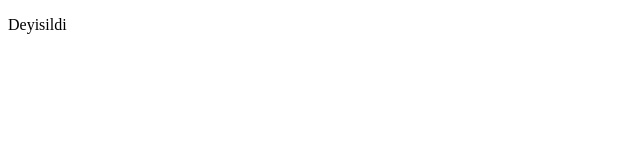
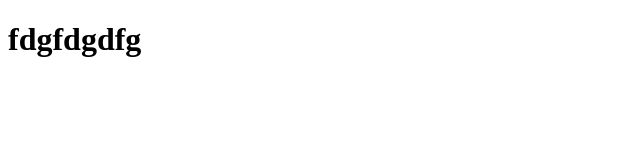
Before and after one commit to anvar-muzaffarli/fork-artificial, a plain HTML site: page index.html in a window 1280 px wide. Shown: the whole page, without its empty margins (0-640 px from the left). Drawn offline with Linux system fonts and the light colour scheme.

Commit message:
random ifade yazdim

```diff
--- a/index.html
+++ b/index.html
@@ -6,6 +6,6 @@
     <title>Document</title>
 </head>
 <body>
-    <p>Deyisildi</p>
+   <h1>fdgfdgdfg</h1>
 </body>
 </html>
```
